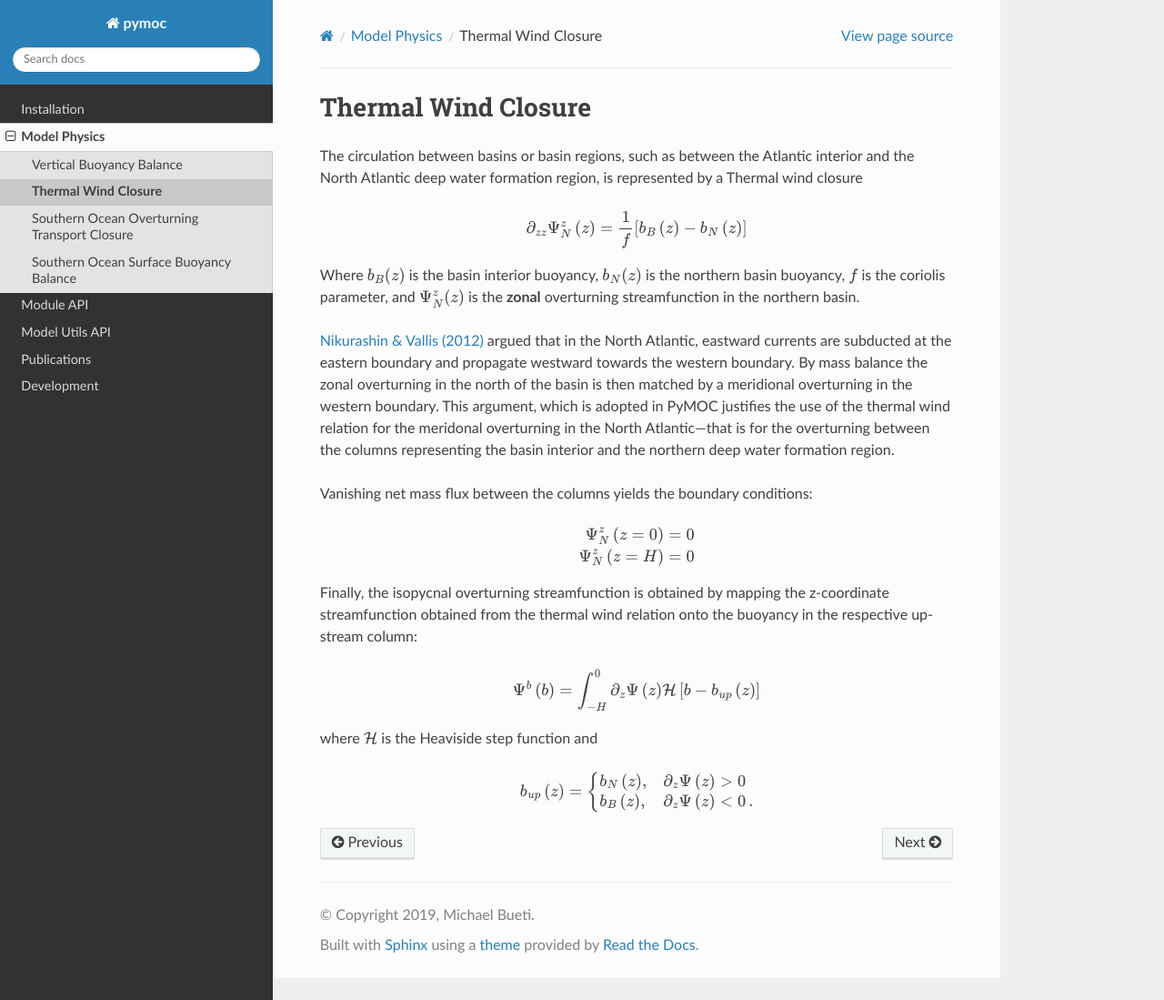
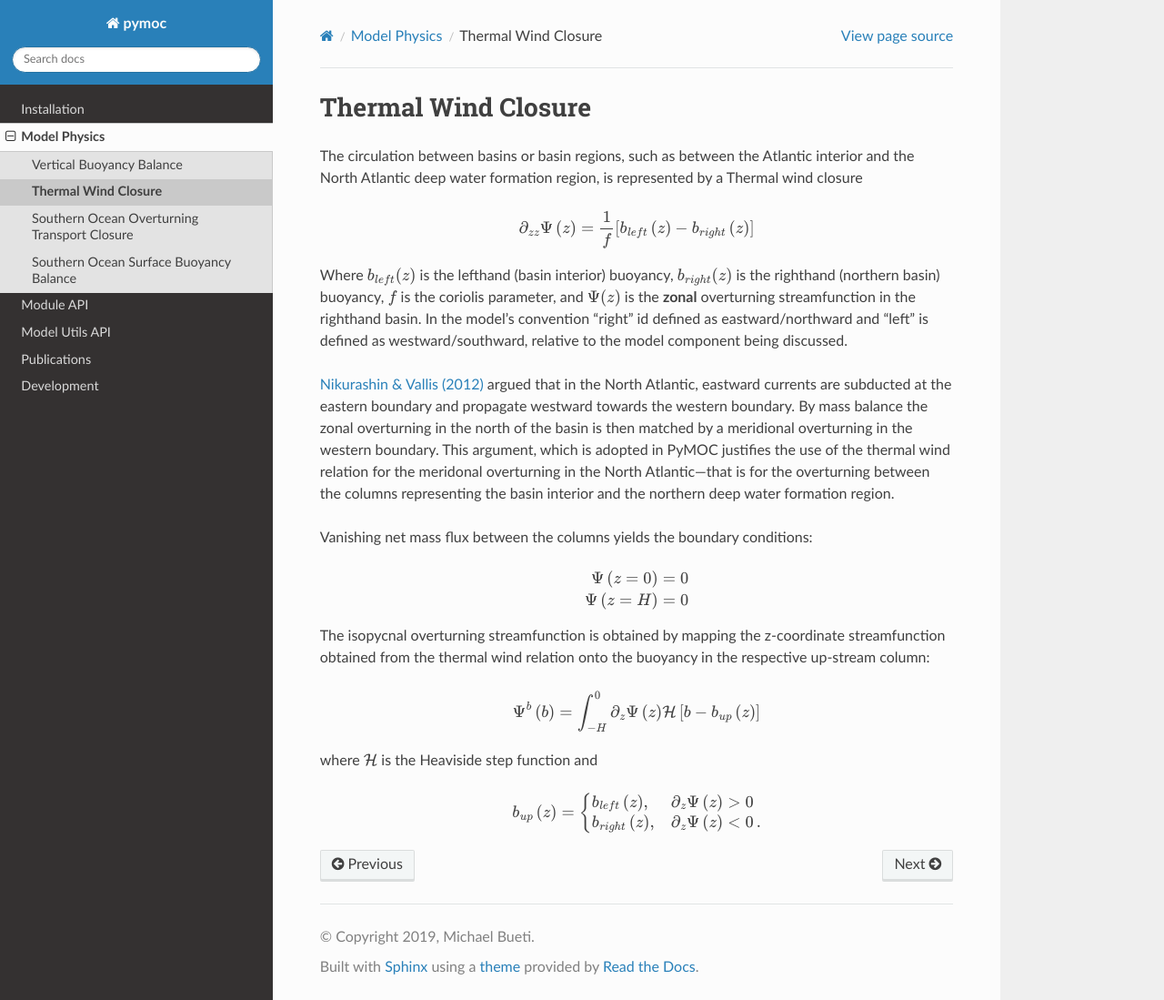
Before and after one commit to pymoc/pymoc, a Sphinx documentation site: the page built from docs/model-physics/thermal-wind-closure.rst, in a window 1280 px wide and 1099 px high. Shown: the whole window at 91% size. Built offline with Sphinx 7.4.7 and the Read the Docs theme 2.0.0, drawn with Linux system fonts in a browser that asks for light colours.

Commit message:
Move thermalwind documentation to right/left convention

```diff
--- a/docs/model-physics/thermal-wind-closure.rst
+++ b/docs/model-physics/thermal-wind-closure.rst
@@ -6,11 +6,12 @@ North Atlantic deep water formation region, is represented by a Thermal
 wind closure
 
 .. math::
-  \partial_{zz}\Psi^z_N\left(z\right)=\frac{1}{f}\left[b_B\left(z\right)-b_N\left(z\right)\right]
+  \partial_{zz}\Psi\left(z\right)=\frac{1}{f}\left[b_{left}\left(z\right)-b_{right}\left(z\right)\right]
 
-Where :math:`b_B(z)` is the basin interior buoyancy, :math:`b_N(z)` is the northern
-basin buoyancy, :math:`f` is the coriolis parameter, and :math:`\Psi^z_N(z)` is
-the **zonal** overturning streamfunction in the northern basin.
+Where :math:`b_{left}(z)` is the lefthand (basin interior) buoyancy, :math:`b_{right}(z)` is the righthand (northern
+basin) buoyancy, :math:`f` is the coriolis parameter, and :math:`\Psi(z)` is
+the **zonal** overturning streamfunction in the righthand basin. In the model's convention "right" id defined as
+eastward/northward and "left" is defined as westward/southward, relative to the model component being discussed.
 
 `Nikurashin & Vallis (2012)`_ argued that in the North Atlantic, eastward currents are subducted
 at the eastern boundary and propagate westward towards the western boundary.
@@ -24,8 +25,8 @@ Vanishing net mass flux between the columns yields the boundary conditions:
 
 .. math::
   \begin{aligned}
-  \Psi^z_N\left(z=0\right)&=0 \\
-  \Psi^z_N\left(z=H\right)&=0
+  \Psi\left(z=0\right)&=0 \\
+  \Psi\left(z=H\right)&=0
   \end{aligned}
 
 .. Given a depth :math:`z_o` where :math:`b_N\left(z_o\right)=b_B\left(z_o\right)`, we impose
@@ -41,7 +42,7 @@ Vanishing net mass flux between the columns yields the boundary conditions:
 .. Notice that the above only applies for the equi_colum module, which solves for both the
 .. overturning streamfunction and buoyancy profles at once - albeit under special conditions.
 
-Finally, the isopycnal overturning streamfunction is obtained by mapping the z-coordinate
+The isopycnal overturning streamfunction is obtained by mapping the z-coordinate
 streamfunction obtained from the thermal wind relation onto the buoyancy in the respective
 up-stream column:
 
@@ -54,8 +55,8 @@ where :math:`\mathcal{H}` is the Heaviside step function and
   \begin{aligned}
   b_{up}\left(z\right) =
   \begin{cases}
-    b_N\left(z\right), & \partial_z\Psi\left(z\right)  > 0 \\
-    b_B\left(z\right), & \partial_z\Psi\left(z\right)  < 0 \,.
+    b_{left}\left(z\right), & \partial_z\Psi\left(z\right)  > 0 \\
+    b_{right}\left(z\right), & \partial_z\Psi\left(z\right)  < 0 \,.
   \end{cases}
   \end{aligned}
 
```
